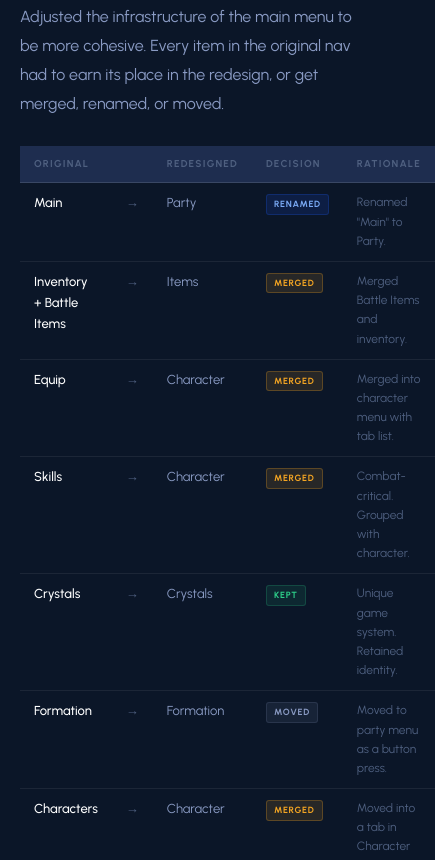
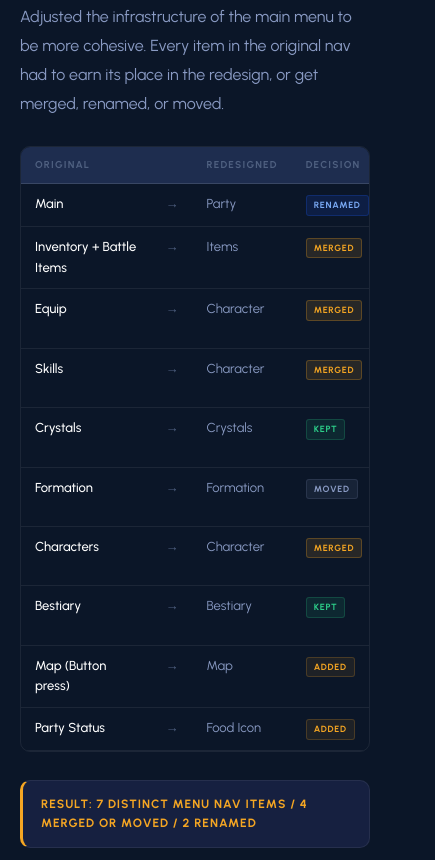
Before and after one commit to rcastillo1226-gif/rickycastillo, a plain HTML site: page pages/edge-of-eternity.html in a window 390 px wide. Shown: the part 5124-5984 px from the top of the page, 435 px wide, since content can reach past the window. Drawn offline with Linux system fonts and the light colour scheme.

Commit message:
Fixed mobile horizontal scrolling

```diff
--- a/pages/edge-of-eternity.html
+++ b/pages/edge-of-eternity.html
@@ -252,9 +252,23 @@
       margin-top: 1px;
     }
 
+    .eoe-table-wrap {
+      overflow-x: auto;
+      -webkit-overflow-scrolling: touch;
+      margin: 28px 0;
+      border-radius: var(--radius-md);
+      border: 1px solid var(--border);
+    }
+    .eoe-table-wrap .eoe-ia-table {
+      margin: 0;
+      min-width: 560px;
+      border-radius: 0;
+    }
+
     @media (max-width: 720px) {
-      .eoe-decisions { grid-template-columns: 1fr; }
-      .eoe-compare   { grid-template-columns: 1fr; }
+      .eoe-decisions  { grid-template-columns: 1fr; }
+      .eoe-compare    { grid-template-columns: 1fr; }
+      .eoe-anno-grid  { grid-template-columns: 1fr !important; }
     }
   </style>
 </head>
@@ -432,7 +446,7 @@
         <h2>Menu Architecture Revamped.</h2>
         <p>Adjusted the infrastructure of the main menu to be more cohesive. Every item in the original nav had to earn its place in the redesign, or get merged, renamed, or moved.</p>
 
-        <table class="eoe-ia-table">
+        <div class="eoe-table-wrap"><table class="eoe-ia-table">
           <thead>
             <tr>
               <th>Original</th>
@@ -514,7 +528,7 @@
               <td>Food buff bar added.</td>
             </tr>
           </tbody>
-        </table>
+        </table></div>
         <div class="ia-result">Result: 7 distinct menu nav items / 4 merged or moved / 2 renamed</div>
       </div>
 
@@ -562,7 +576,7 @@
         <h2>From First Pass to Final.</h2>
         <p>The first high-fidelity pass was tonally correct but visually overdressed. I toned down visual elements to keep the focus on important details.</p>
 
-        <div style="display: grid; grid-template-columns: 1fr 1fr; gap: 20px; margin: 24px 0;">
+        <div class="eoe-anno-grid" style="display: grid; grid-template-columns: 1fr 1fr; gap: 20px; margin: 24px 0;">
           <div>
             <div class="eoe-anno-group-label good" style="margin-bottom: 10px;">The Good</div>
             <div class="eoe-anno">
```
